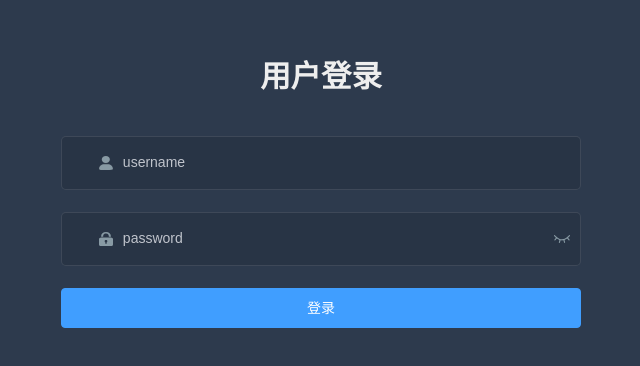
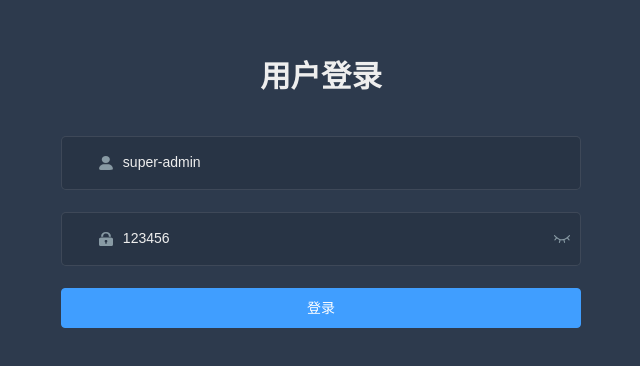
Before and after one commit to hairyOwl/FrontAdmin, a Vue app: page /login in a window 1280 px wide. Shown: the part 108-474 px from the top of the page, without its empty margins (319-959 px from the left). Built offline with nearby package versions, Linux system fonts and the light colour scheme.

Commit message:
feat(login): 增加表单校验

```diff
--- a/src/views/login/index.vue
+++ b/src/views/login/index.vue
@@ -3,28 +3,33 @@
  * @Author: hairyOwl
  * @Date: 2022-07-07 21:29:07
  * @LastEditors: hairyOwl
- * @LastEditTime: 2022-07-23 18:38:19
+ * @LastEditTime: 2022-07-24 17:14:38
 -->
 <template>
   <div class="login-container">
-    <el-form class="login-form">
+    <el-form class="login-form" :model="loginForm" :rules="loginRules">
       <div class="title-container">
         <h3 class="title">用户登录</h3>
       </div>
       <!-- username -->
-      <el-form-item>
+      <el-form-item prop="username">
         <span class="svg-container">
           <!-- <svg-icon icon="https://res.lgdsunday.club/user.svg" /> -->
           <svg-icon icon="user" />
         </span>
-        <el-input placeholder="username" name="username" type="text"></el-input>
+        <el-input
+          placeholder="username"
+          name="username"
+          type="text"
+          v-model="loginForm.username"
+        ></el-input>
       </el-form-item>
       <!-- password -->
-      <el-form-item>
+      <el-form-item prop="password">
         <span class="svg-container">
           <svg-icon icon="password" />
         </span>
-        <el-input placeholder="password" name="password"></el-input>
+        <el-input placeholder="password" name="password" v-model="loginForm.password"></el-input>
         <span class="show-pwd">
           <svg-icon icon="eye" />
         </span>
@@ -36,7 +41,34 @@
 </template>
 
 <script setup>
+import { ref } from 'vue';
+import { validatePassword } from './rules';
 // script setup 导入的组件可以直接使用 不需要在component注册使用
+// 1.  为 el-form 绑定 model 属性
+// 数据源
+const loginForm = ref({
+  username: 'super-admin',
+  password: '123456',
+});
+// 2.  为 el-form 绑定 rules 属性
+// 验证规则
+const loginRules = ref({
+  username: [
+    {
+      required: true,
+      trigger: 'blur', //验证触发时机为，失去焦点
+      message: '用户名称为必填项',
+    },
+  ],
+  password: [
+    {
+      required: true,
+      trigger: 'blur',
+      validator: validatePassword(),
+    },
+  ],
+});
+// 3.  为 el-form-item 绑定 prop 属性
 </script>
 
 <style lang="scss" scoped>
--- /dev/null
+++ b/src/views/login/rules.js
@@ -0,0 +1,19 @@
+/*
+ * @Description:验证规则
+ * @Author: hairyOwl
+ * @Date: 2022-07-24 17:03:58
+ * @LastEditors: hairyOwl
+ * @LastEditTime: 2022-07-24 17:09:23
+ */
+// 密码验证规则
+const validatePassword = () => {
+  return (rule, value, callback) => {
+    if (value.length < 6) {
+      callback(new Error('密码不能少于6位'));
+    } else {
+      callback();
+    }
+  };
+};
+
+export { validatePassword };
```
Also changed, not shown: .eslintrc.js.
